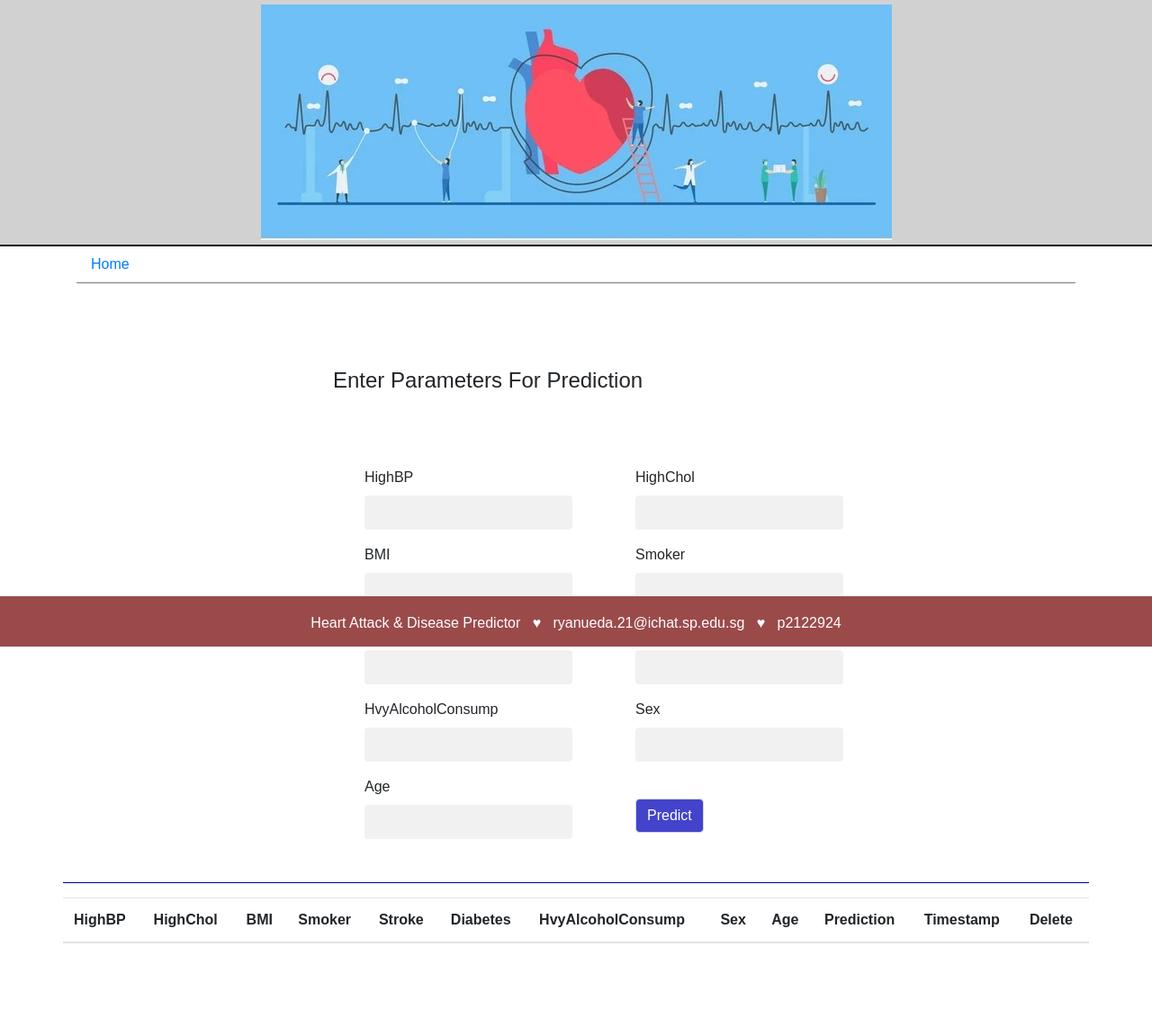
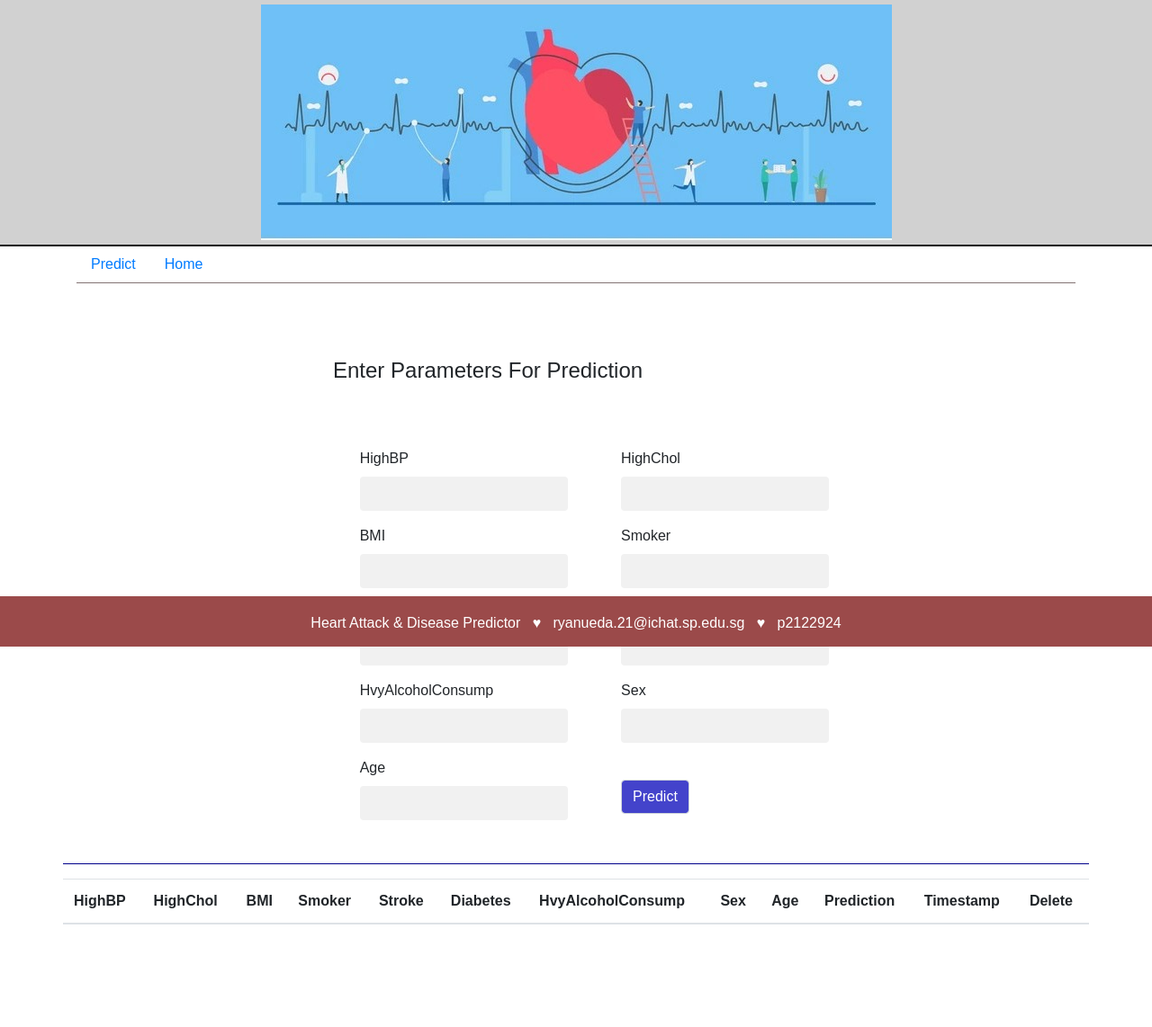
Before and after one commit to ryanueda/Heart-Disease-Predictor, a Flask app: page / in a window 1280 px wide. Shown: the part 81-1223 px from the top of the page at 90% size. Before the commit the page ends 1130 px from the top, so only its background shows below. Run offline with Flask 3, Linux system fonts and the light colour scheme; lists and menus that the app fills with data are empty; parts of the project's set-up code (start-up, migrations or seed data) failed here and were passed over; some libraries are stand-ins or nearby versions.

Commit message:
Edited prediction page UI and functionality

```diff
--- a/application/routes.py
+++ b/application/routes.py
@@ -16,7 +16,7 @@ from application.forms import PredictionForm
 #Handles http://127.0.0.1:5000/
 @app.route('/')
 @app.route('/index')
-@app.route('/home')
+@app.route('/predict')
 def index_page():
     form1 = PredictionForm()
     return render_template("index.html", form=form1, entries=get_entries(), predict_type=predict_type, title="Enter Parameters For Prediction")
--- a/application/static/css/main.css
+++ b/application/static/css/main.css
@@ -67,7 +67,7 @@ footer {
 
 form {
     margin: auto;
-    width: 700px;
+    width: 110%;
 }
 
 .form-group > p {
@@ -104,6 +104,6 @@ h1 {
     color: white;
 }
 
-.rmv {
-    width: 12%;
+.historyTable {
+    margin-bottom: 10%;
 }
--- a/application/templates/includes/nav.html
+++ b/application/templates/includes/nav.html
@@ -2,8 +2,15 @@
     <nav>
         <ul class="nav">
             <li class="nav-item">
+                <a href="/predict" class="nav-link
+                    {% if index %}active{% endif %}">Predict
+                </a>
+            </li>
+
+            <li class="nav-item">
                 <a href="/home" class="nav-link
-    {% if index %}active{% endif %}">Home</a>
+                    {% if index %}active{% endif %}">Home
+                </a>
             </li>
         </ul>
     </nav>
--- a/application/templates/index.html
+++ b/application/templates/index.html
@@ -78,7 +78,7 @@
         </form>
     </div>
     <hr>
-    <table class="table table-striped">
+    <table class="historyTable table table-striped">
         <thead>
             <tr>
                 <th>HighBP</th>
@@ -98,7 +98,7 @@
 
         <tbody>
             {% for entry in entries %}
-            <tr>
+            <tr class="historyTable">
                 <td>{{ entry.HighBP}}</td>
                 <td>{{ entry.HighChol }}</td>
                 <td>{{ entry.BMI}}</td>
```
